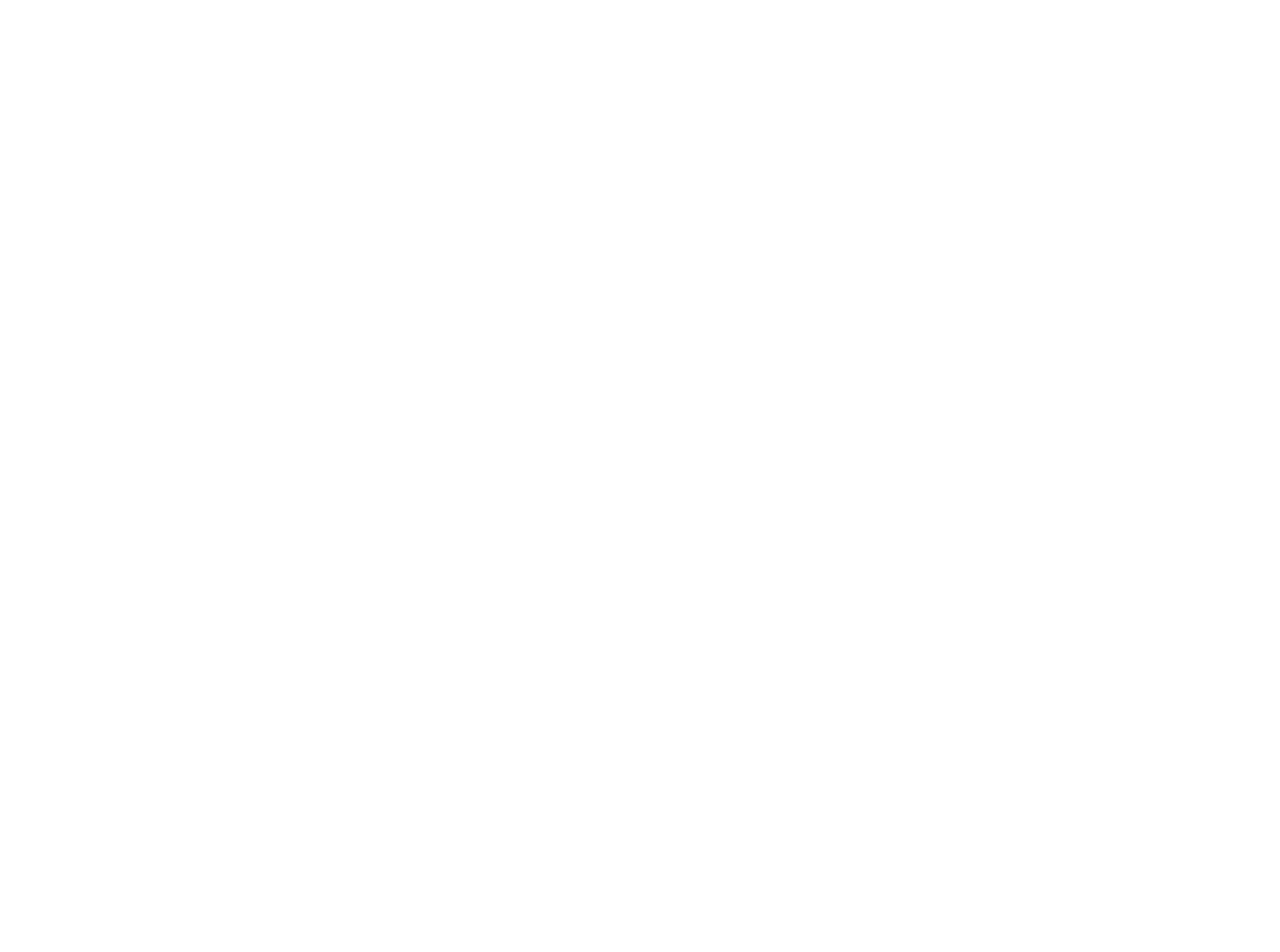
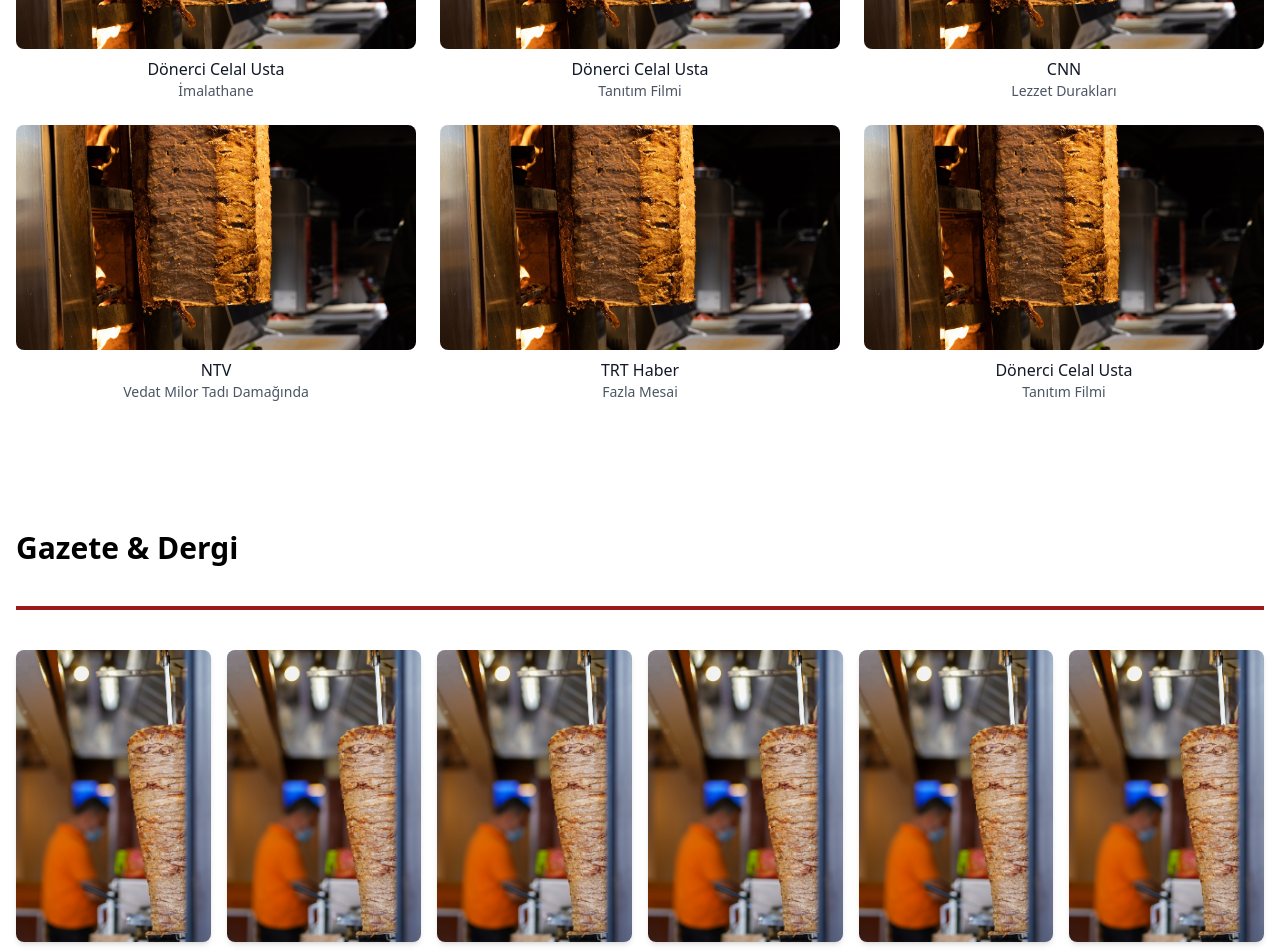
Before and after one commit to mustafafiliz/basakdoner-react, a React (Vite) app: page /basin in a window 1280 px wide. Before the commit this address had no page. Shown: the part 600-1552 px from the top of the page. Before the commit the page ends 800 px from the top, so only its background shows below. Built offline with nearby package versions, Linux system fonts and the light colour scheme.

Commit message:
feat: Press Page

```diff
--- a/src/App.tsx
+++ b/src/App.tsx
@@ -6,6 +6,7 @@
 import About from "./pages/About";
 import Menu from "./pages/Menu";
 import Communication from "./pages/Communication";
+import Press from "./pages/Press";
 
 function App() {
   return (
@@ -17,6 +18,7 @@
           <Route path="/hakkımızda" element={<About />} />
           <Route path="/menu" element={<Menu />} />
           <Route path="/iletisim" element={<Communication />} />
+          <Route path="/basin" element={<Press />} />
         </Route>
       </Routes>
     </BrowserRouter>
--- a/src/components/Footer.tsx
+++ b/src/components/Footer.tsx
@@ -4,7 +4,6 @@
   Facebook,
   Instagram,
   Mail,
-  Map,
   MapPin,
   Phone,
   X,
--- /dev/null
+++ b/src/pages/Press.tsx
@@ -0,0 +1,136 @@
+import { PlayCircle } from "lucide-react";
+import React from "react";
+
+interface VideoItem {
+  title: string;
+  subtitle: string;
+  thumbnail: string;
+  videoUrl: string;
+}
+
+const videos: VideoItem[] = [
+  {
+    title: "Dönerci Celal Usta",
+    subtitle: "İmalathane",
+    thumbnail: "/images/döner2.jpg",
+    videoUrl: "#",
+  },
+  {
+    title: "Dönerci Celal Usta",
+    subtitle: "Tanıtım Filmi",
+    thumbnail: "/images/döner2.jpg",
+    videoUrl: "#",
+  },
+  {
+    title: "CNN",
+    subtitle: "Lezzet Durakları",
+    thumbnail: "/images/döner2.jpg",
+    videoUrl: "#",
+  },
+  {
+    title: "NTV",
+    subtitle: "Vedat Milor Tadı Damağında",
+    thumbnail: "/images/döner2.jpg",
+    videoUrl: "#",
+  },
+  {
+    title: "TRT Haber",
+    subtitle: "Fazla Mesai",
+    thumbnail: "/images/döner2.jpg",
+    videoUrl: "#",
+  },
+  {
+    title: "Dönerci Celal Usta",
+    subtitle: "Tanıtım Filmi",
+    thumbnail: "/images/döner2.jpg",
+    videoUrl: "#",
+  },
+];
+
+const Press = () => {
+  const articles = [
+    {
+      id: 1,
+      image: "/images/döner.jpg",
+      alt: "Newspaper article 1",
+    },
+    {
+      id: 2,
+      image: "/images/döner.jpg",
+      alt: "Newspaper article 2",
+    },
+    {
+      id: 3,
+      image: "/images/döner.jpg",
+      alt: "Newspaper article 3",
+    },
+    {
+      id: 4,
+      image: "/images/döner.jpg",
+      alt: "Newspaper article 4",
+    },
+    {
+      id: 5,
+      image: "/images/döner.jpg",
+      alt: "Newspaper article 5",
+    },
+    {
+      id: 6,
+      image: "/images/döner.jpg",
+      alt: "Newspaper article 6",
+    },
+  ];
+  return (
+    <div>
+      <section className="container mx-auto px-4 py-20">
+        <h2 className="mb-8 text-4xl font-semibold text-gray-800">
+          Televizyon
+        </h2>
+        <div className="border-2 border-red-800 w-full my-10" />
+        <div className="grid grid-cols-1 gap-6 sm:grid-cols-2 lg:grid-cols-3">
+          {videos.map((video, index) => (
+            <div key={index} className="group relative cursor-pointer">
+              <div className="relative aspect-video overflow-hidden rounded-lg">
+                <img
+                  src={video.thumbnail}
+                  alt={`${video.title} - ${video.subtitle}`}
+                  className="h-full w-full object-cover transition-transform duration-300 group-hover:scale-105"
+                />
+                <div className="absolute inset-0 flex items-center justify-center bg-black/30 opacity-0 transition-opacity duration-300 group-hover:opacity-100">
+                  <PlayCircle className="h-16 w-16 text-white" />
+                </div>
+              </div>
+              <div className="mt-2 text-center">
+                <h3 className="font-medium text-gray-900">{video.title}</h3>
+                <p className="text-sm text-gray-600">{video.subtitle}</p>
+              </div>
+            </div>
+          ))}
+        </div>
+      </section>
+
+      <section className="py-12">
+        <div className="container mx-auto px-4">
+          <h2 className="text-3xl font-semibold mb-8">Gazete & Dergi</h2>
+          <div className="border-2 border-red-800 w-full my-10" />
+          <div className="grid grid-cols-2 md:grid-cols-3 lg:grid-cols-6 gap-4">
+            {articles.map((article) => (
+              <div
+                key={article.id}
+                className="relative aspect-[3/4] hover:opacity-80 transition-opacity cursor-pointer"
+              >
+                <img
+                  src={article.image}
+                  alt={article.alt}
+                  className="object-cover rounded-lg shadow-md"
+                />
+              </div>
+            ))}
+          </div>
+        </div>
+      </section>
+    </div>
+  );
+};
+
+export default Press;
```
